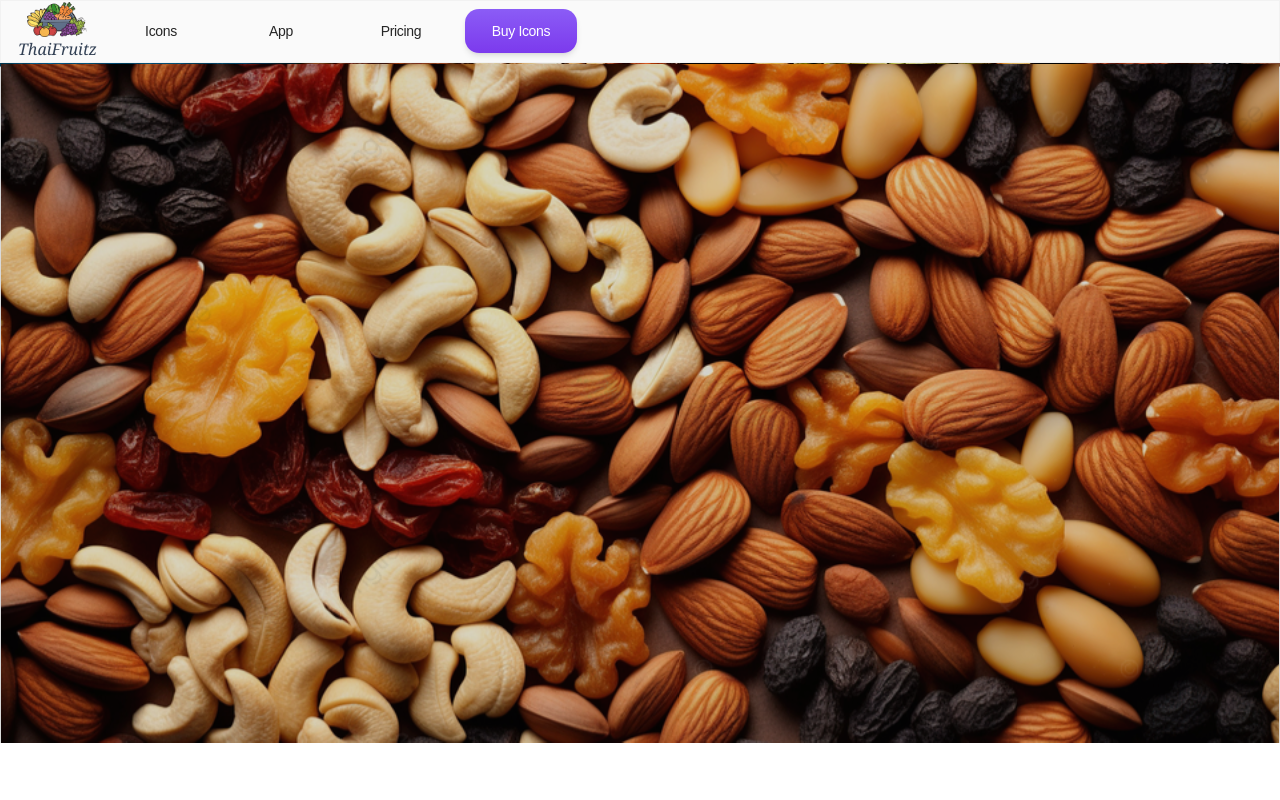
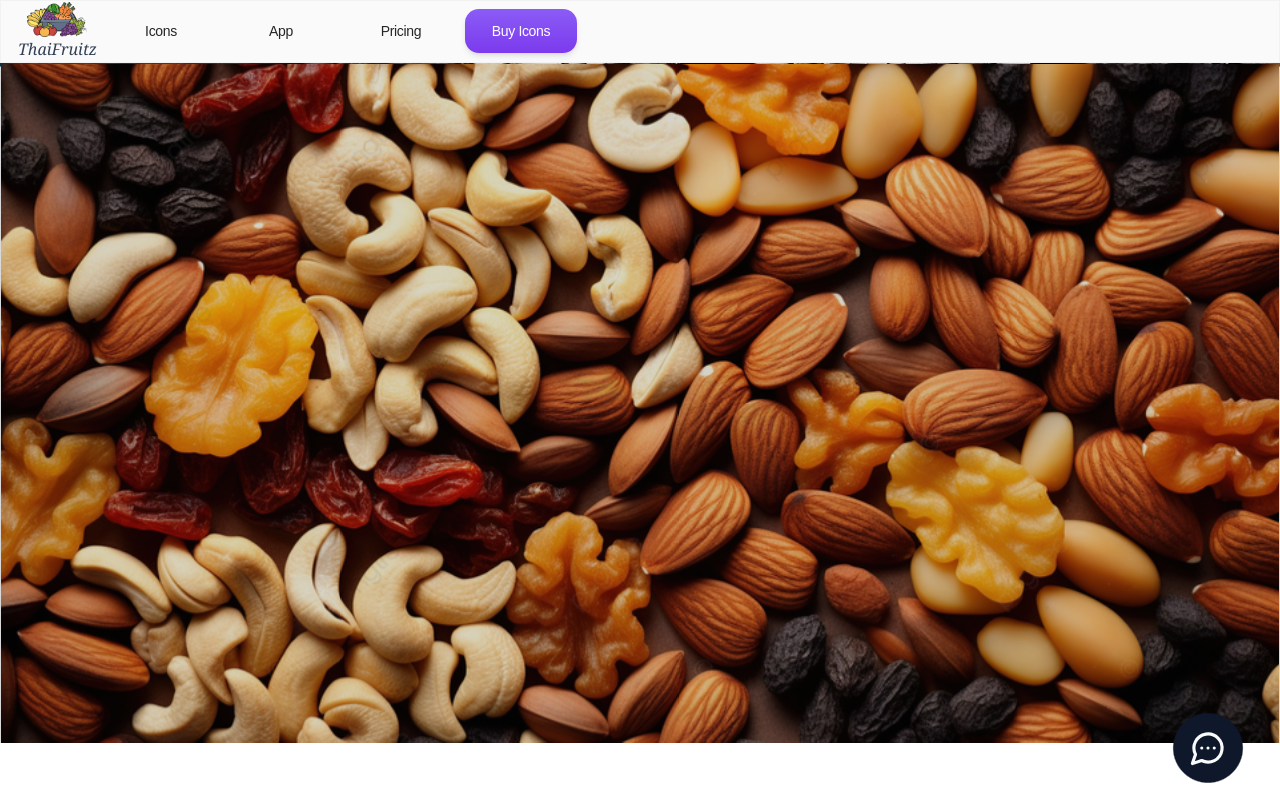
Before and after one commit to SEP490-ThaiFruitz/DFS-FrontEnd, a Next.js app: page / in a window 1280 px wide. Built offline with nearby package versions, Linux system fonts and the light colour scheme; what tailwindcss-motion would draw is missing.

Commit message:
feat(gooey): implementing floating button with gooey

```diff
--- a/src/app/layout.tsx
+++ b/src/app/layout.tsx
@@ -3,6 +3,7 @@ import { Geist, Geist_Mono } from "next/font/google";
 import "./globals.css";
 import { metaConfig } from "@/lib/config";
 import Head from "next/head";
+import { FloatingButton } from "@/components/global-components/floating-menu";
 
 const geistSans = Geist({
   variable: "--font-geist-sans",
@@ -37,6 +38,7 @@ export default function RootLayout({
         className={`${geistSans.variable} ${geistMono.variable} antialiased`}
       >
         {children}
+        <FloatingButton />
       </body>
     </html>
   );
--- /dev/null
+++ b/src/components/global-components/floating-menu.tsx
@@ -0,0 +1,28 @@
+import { MessageCircleMoreIcon, PhoneCall, PhoneMissed } from "lucide-react";
+import {
+  GooeyMenu,
+  GooeyMenuAfter,
+  GooeyMenuBefore,
+  GooeyMenuTrigger,
+} from "./gooey/gooey-menu-floating";
+
+export const FloatingButton = () => {
+  const iconStyle =
+    "size-6 hover:scale-125 transition-transform duration-300 ease-in-out";
+
+  return (
+    <GooeyMenu
+      className="fixed -bottom-12 -right-32 z-20 "
+      direction="horizontal"
+    >
+      <GooeyMenuBefore>
+        <PhoneCall className={iconStyle} />
+        <PhoneMissed className={iconStyle} />
+      </GooeyMenuBefore>
+
+      <GooeyMenuTrigger>
+        <MessageCircleMoreIcon size={30} />
+      </GooeyMenuTrigger>
+    </GooeyMenu>
+  );
+};
--- /dev/null
+++ b/src/components/global-components/gooey/gooey-filter.tsx
@@ -0,0 +1,40 @@
+import React from "react";
+
+interface GooeyFilterProps extends React.HtmlHTMLAttributes<HTMLDivElement> {
+  children?: React.ReactNode;
+}
+
+export default function GooeyFilter({ children, ...props }: GooeyFilterProps) {
+  return (
+    <div
+      {...props}
+      style={{
+        filter: "url(#goo)",
+      }}
+    >
+      <svg
+        xmlns="http://www.w3.org/2000/svg"
+        version="1.1"
+        style={{ display: "none" }}
+      >
+        <defs>
+          <filter id="goo">
+            <feGaussianBlur
+              in="SourceGraphic"
+              stdDeviation="10"
+              result="blur"
+            />
+            <feColorMatrix
+              in="blur"
+              mode="matrix"
+              values="1 0 0 0 0  0 1 0 0 0  0 0 1 0 0  0 0 0 19 -8"
+              result="goo"
+            />
+            <feComposite in="SourceGraphic" in2="goo" operator="atop" />
+          </filter>
+        </defs>
+      </svg>
+      {children}
+    </div>
+  );
+}
--- /dev/null
+++ b/src/components/global-components/gooey/gooey-menu-floating.tsx
@@ -0,0 +1,145 @@
+"use client";
+
+import React, { createContext, useContext } from "react";
+import { motion } from "framer-motion";
+import { cn } from "@/lib/utils";
+import GooeyFilter from "./gooey-filter";
+
+type GooeyMenuProps = {
+  children: React.ReactNode;
+  direction?: "horizontal" | "vertical";
+  className?: string;
+};
+
+type GooeyMenuContextType = {
+  direction: "horizontal" | "vertical";
+  isChecked: boolean;
+  setIsChecked: (value: boolean) => void;
+};
+
+const GooeyMenuContext = createContext<GooeyMenuContextType | undefined>(
+  undefined
+);
+
+export function useGooeyMenuContext() {
+  const context = useContext(GooeyMenuContext);
+  if (!context) {
+    throw new Error(
+      "useGooeyMenuContext must be used within a GooeyMenu provider"
+    );
+  }
+  return context;
+}
+
+export function GooeyMenu({
+  children,
+  direction = "horizontal",
+  className,
+}: GooeyMenuProps) {
+  const [isChecked, setIsChecked] = React.useState(false);
+  return (
+    <GooeyMenuContext.Provider value={{ direction, isChecked, setIsChecked }}>
+      <GooeyFilter className={cn("relative w-[400px] h-[200px]", className)}>
+        {children}
+      </GooeyFilter>
+    </GooeyMenuContext.Provider>
+  );
+}
+
+export function GooeyMenuTrigger({
+  children,
+  id,
+  className,
+}: {
+  children: React.ReactNode;
+  id?: string;
+  className?: string;
+}) {
+  const { isChecked, setIsChecked } = useGooeyMenuContext();
+
+  return (
+    <>
+      <input
+        type="checkbox"
+        className="peer hidden"
+        name={id ? id : "menu"}
+        id={id ? id : "menu"}
+        checked={isChecked}
+        onChange={() => setIsChecked(!isChecked)}
+      />
+      <label
+        className={cn(
+          "absolute top-1/2 left-1/2  -translate-x-1/2 -translate-y-1/2 z-10 grid place-content-center h-14 w-14 scale-125 cursor-pointer  rounded-full bg-primary text-primary-foreground transition-all duration-500  peer-checked:scale-100",
+          className
+        )}
+        htmlFor={id ? id : "menu"}
+      >
+        {children}
+      </label>
+    </>
+  );
+}
+
+export function GooeyMenuBefore({ children }: { children: React.ReactNode }) {
+  const { direction, isChecked } = useGooeyMenuContext();
+  const isHorizontal = direction === "horizontal";
+
+  return (
+    <>
+      {React.Children.map(children, (child, index) => (
+        <motion.button
+          className="absolute top-1/2 left-1/2 flex h-14 w-14 items-center justify-center rounded-full bg-primary text-primary-foreground"
+          key={index}
+          style={{
+            translateX: "-50%",
+            translateY: "-50%",
+          }}
+          animate={{
+            x: isChecked && isHorizontal ? -80 * (index + 1) : 0,
+            y: isChecked && !isHorizontal ? -80 * (index + 1) : 0,
+          }}
+          transition={{
+            type: "spring",
+            stiffness: 80,
+            damping: 20,
+            duration: 0.5,
+          }}
+        >
+          {child}
+        </motion.button>
+      ))}
+    </>
+  );
+}
+
+export function GooeyMenuAfter({ children }: { children: React.ReactNode }) {
+  const { direction, isChecked } = useGooeyMenuContext();
+  const isHorizontal = direction === "horizontal";
+
+  return (
+    <>
+      {React.Children.map(children, (child, index) => (
+        <motion.button
+          className="absolute top-1/2 left-1/2  grid place-content-center h-14 w-14 rounded-full bg-primary text-primary-foreground"
+          key={index}
+          style={{
+            translateX: "-50%",
+            translateY: "-50%",
+          }}
+          animate={{
+            x: isChecked && isHorizontal ? 80 * (index + 1) : 0,
+            y: isChecked && !isHorizontal ? 80 * (index + 1) : 0,
+          }}
+          transition={{
+            type: "spring",
+            stiffness: 80,
+            damping: 20,
+            duration: 0.5,
+          }}
+        >
+          {child}
+        </motion.button>
+      ))}
+    </>
+  );
+}
```
